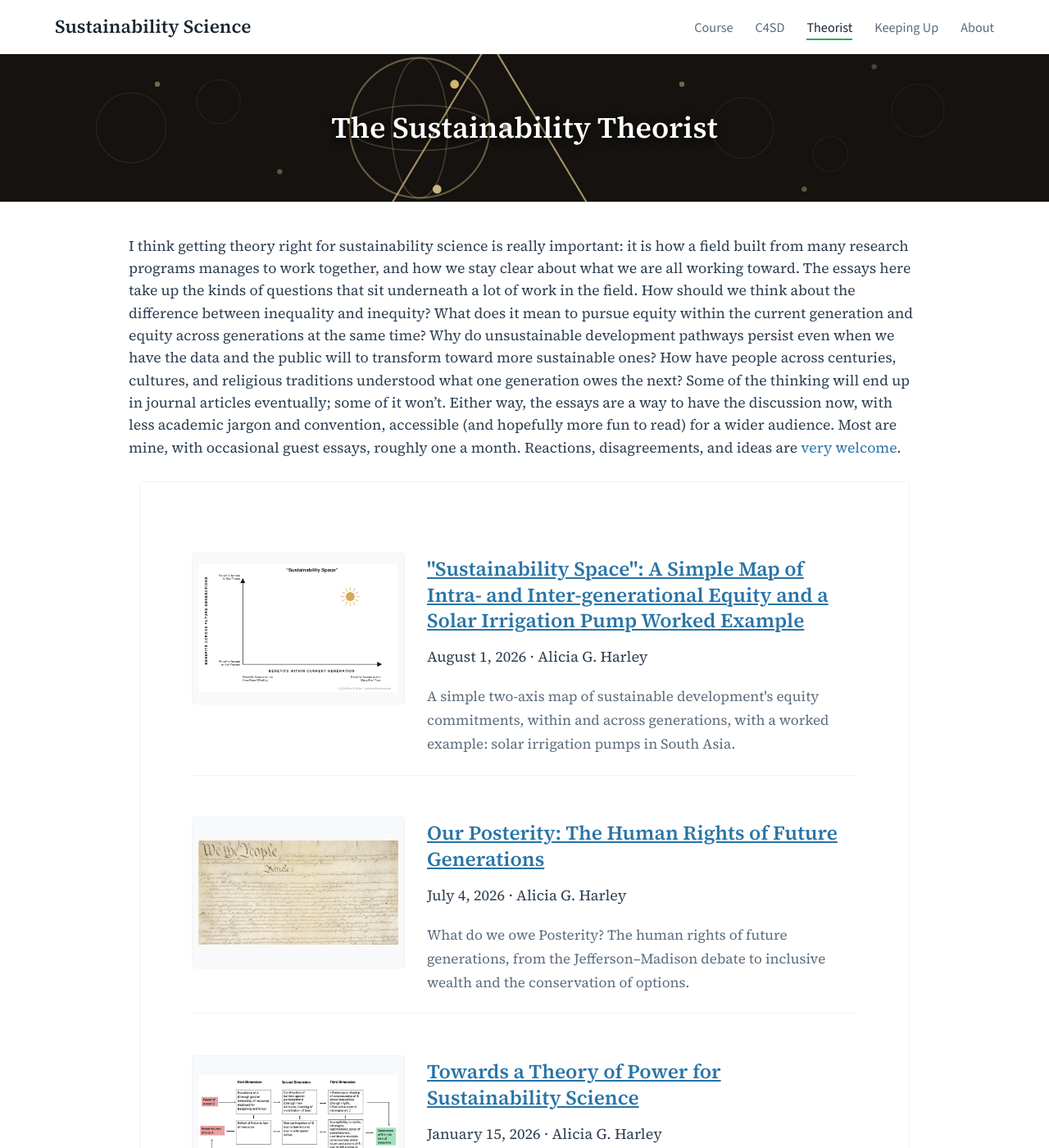
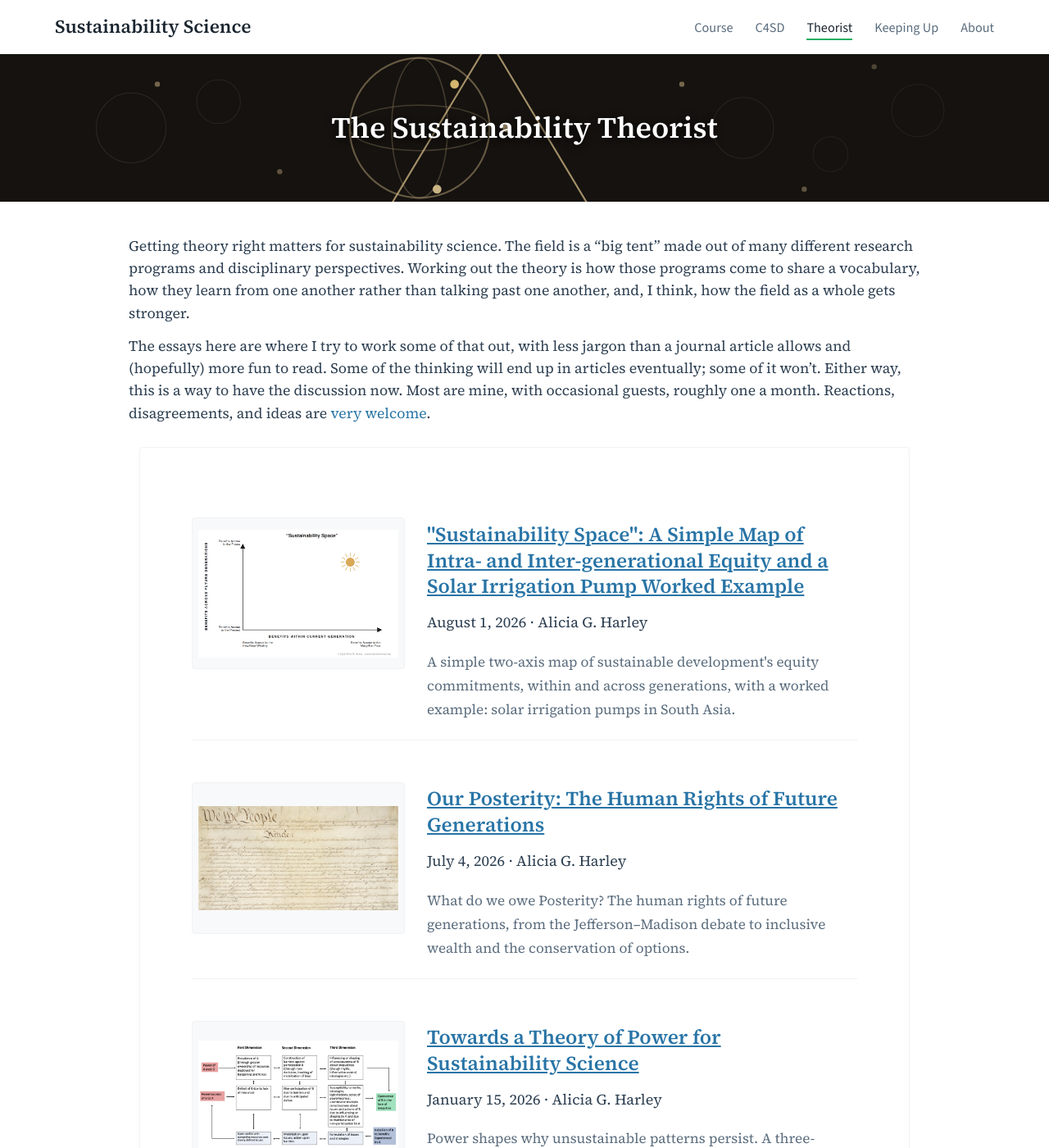
Before and after one commit to agharley/sustsci, a Jekyll site: the page built from theorist/index.md, in a window 1280 px wide and 1400 px high. Shown: the whole window at 82% size. Built offline with Jekyll 4.4.1, drawn with Linux system fonts in a browser that asks for light colours.

Commit message:
updates to theorist intro lang

```diff
--- a/assets/css/style.scss
+++ b/assets/css/style.scss
@@ -356,7 +356,11 @@ a:hover {
   font-size: 0.98rem;
   line-height: 1.55;
   color: var(--color-text);
-  margin: 0 0 1rem;
+  margin: 0 0 0.7rem;
+}
+
+.page-intro p:last-child {
+  margin-bottom: 0;
 }
 
 .page-container-wide .page-content,
--- a/theorist/index.md
+++ b/theorist/index.md
@@ -4,20 +4,18 @@ title: The Sustainability Theorist
 description: Essays on the conceptual foundations of sustainability science—clarifying frameworks, untangling debates, and developing theoretical tools for the field.
 banner_image: /assets/images/theorist-banner.svg
 wide: true
-intro: >-
-  I think getting theory right for sustainability science is really important: it is how a
-  field built from many research programs manages to work together, and how we stay clear
-  about what we are all working toward. The essays here take up the kinds of questions that sit underneath a
-  lot of work in the field. How should we think about the difference between inequality and
-  inequity? What does it mean to pursue equity within the current generation and equity
-  across generations at the same time? Why do unsustainable development pathways persist even when we have the data and
-  the public will to transform toward more sustainable ones? How have people across
-  centuries, cultures, and religious traditions understood what one generation owes the
-  next? Some of the thinking will end up in journal articles eventually; some of it won't.
-  Either way, the essays are a way to have the discussion now, with less academic jargon and
-  convention, accessible (and hopefully more fun to read) for a wider audience. Most are
-  mine, with occasional guest essays, roughly one a month. Reactions, disagreements, and
-  ideas are [very welcome](/harley/).
+intro: |-
+  Getting theory right matters for sustainability science. The field is a "big tent" made
+  out of many different research programs and disciplinary perspectives. Working out the
+  theory is how those programs come to share a vocabulary, how they learn from one another
+  rather than talking past one another, and, I think, how the field as a whole gets
+  stronger.
+
+  The essays here are where I try to work some of that out, with less jargon than a journal
+  article allows and (hopefully) more fun to read. Some of the thinking will end up in
+  articles eventually; some of it won't. Either way, this is a way to have the discussion
+  now. Most are mine, with occasional guests, roughly one a month. Reactions,
+  disagreements, and ideas are [very welcome](/harley/).
 ---
 
 <ul class="post-list">
```
